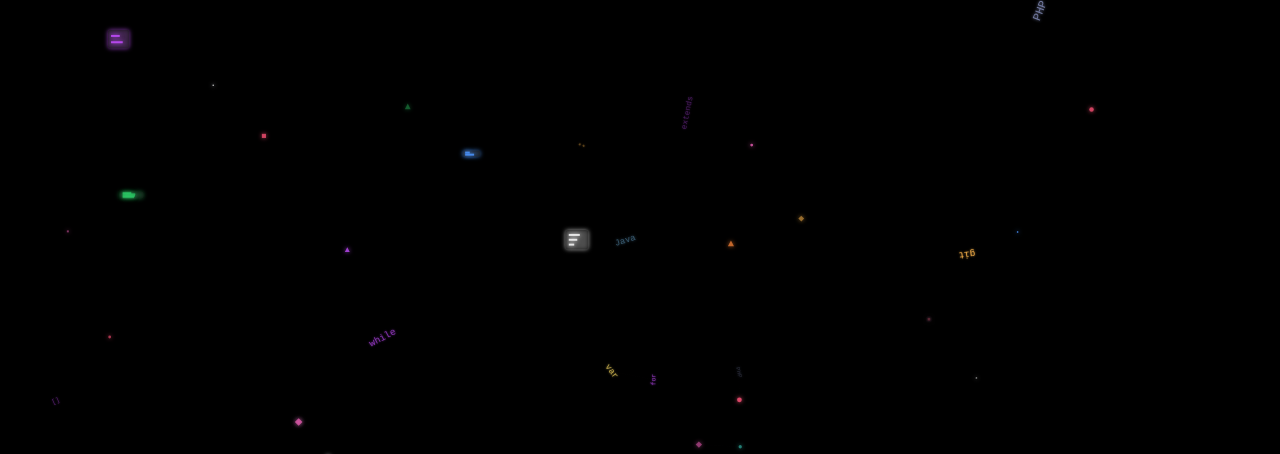
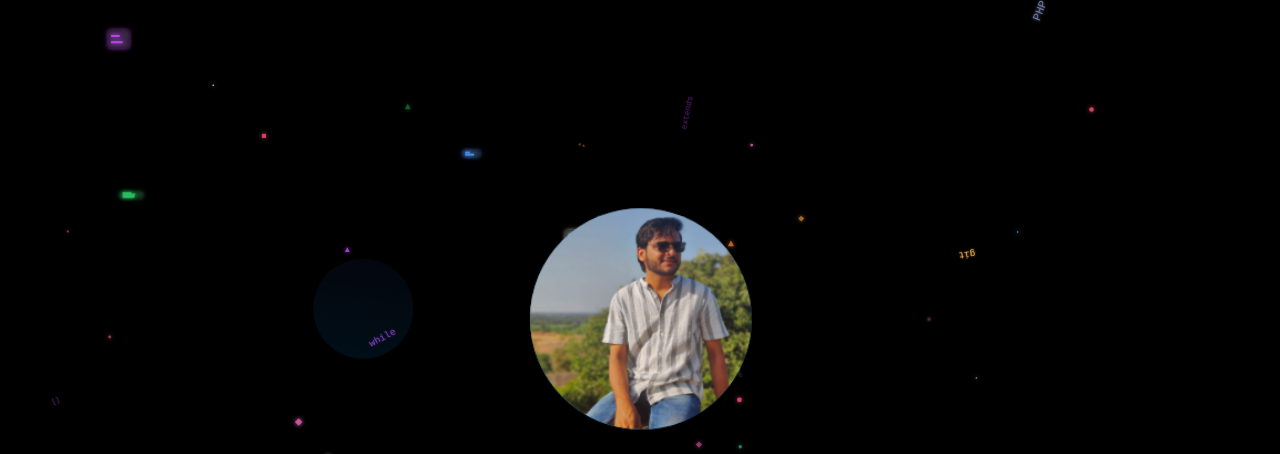
Before and after one commit to Anandgaadhe/anandgaadhe.github.io, a plain HTML site: page index.html in a window 1280 px wide. Shown: the top 454 px of the page. Drawn offline with Linux system fonts and the light colour scheme; animation ran at ten frames a second.

Commit message:
Fixed content visibility by adjusting z-index values to ensure profile and content appear above particles

```diff
--- a/index.html
+++ b/index.html
@@ -25,12 +25,30 @@
             left: 0;
             width: 100%;
             height: 100%;
-            z-index: 1;
-            background-color: #000000;
+            z-index: 0;
+            pointer-events: none;
         }
 
         .dark-overlay {
-            background: rgba(0, 0, 0, 1) !important;
+            position: fixed;
+            top: 0;
+            left: 0;
+            width: 100%;
+            height: 100%;
+            background: rgba(0, 0, 0, 0.8);
+            z-index: -1;
+        }
+
+        .wrapper {
+            position: relative;
+            z-index: 10;
+        }
+
+        .section, .hero-content, .profile-container, .profile-image,
+        .hero-text, .about-content, .skills-grid, .education-item,
+        .project-card, .contact-info {
+            position: relative;
+            z-index: 10;
         }
     </style>
 
```
